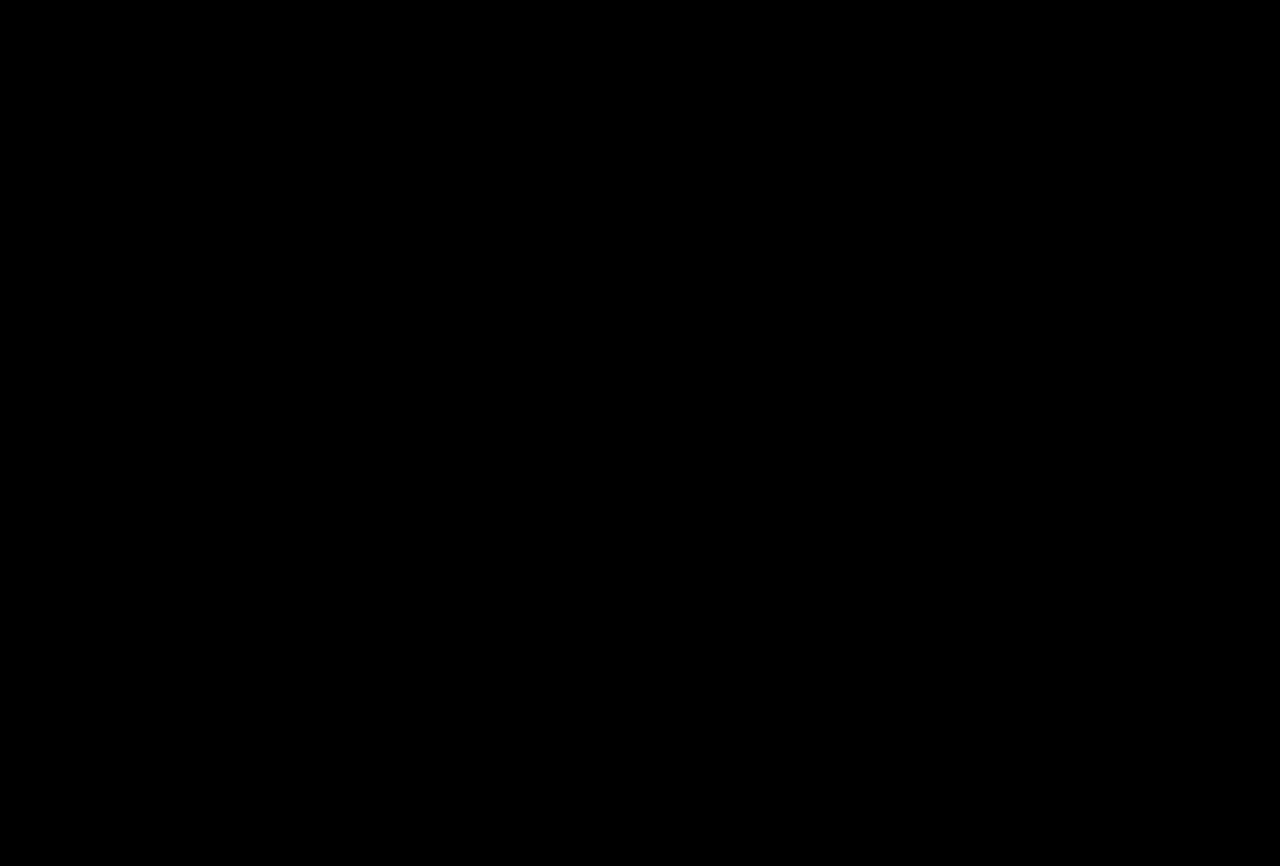
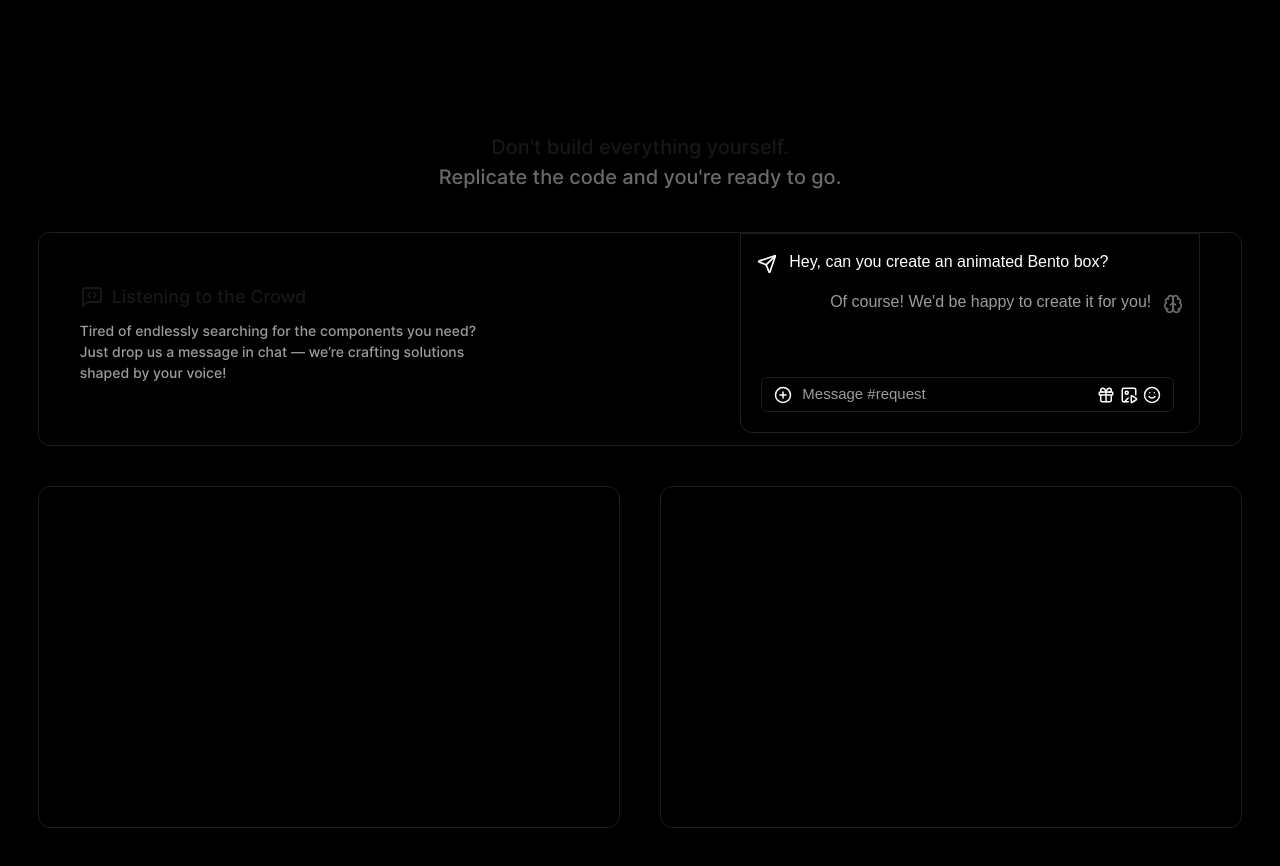
Before and after one commit to sudo-aadhi/Exposure, a Next.js app: page / in a window 1280 px wide. Shown: the part 2200-3066 px from the top of the page. Built offline with nearby package versions, Linux system fonts and the light colour scheme.

Commit message:
Bento community section created

```diff
--- /dev/null
+++ b/app/components/animated/BentoGrids.tsx
@@ -0,0 +1,99 @@
+"use client";
+import React, { useEffect, useState } from "react";
+import {
+  MessageSquareCode,
+  Brain,
+  Send,
+  CirclePlus,
+  Gift,
+  ImagePlay,
+  Smile,
+} from "lucide-react";
+
+const BentoGrids = () => {
+  return (
+    <div className="flex flex-col items-center relative top-[500px] w-[1204px] h-[695.84px] gap-[40px]">
+      <div className="flex flex-col items-center w-auto h-auto">
+        <h3 className="text-[20px] font-inter">
+          Don't build everything yourself.
+        </h3>
+        <h3 className="text-[20px] font-inter text-[#6A6B6C]">
+          Replicate the code and you're ready to go.
+        </h3>
+      </div>
+      <div className="flex w-full h-[217.78px] border border-[#1C1C1C] rounded-[12px] justify-evenly gap-[200px]">
+        <div className="flex flex-col w-[420px] h-[200px] justify-center gap-[10px]">
+          <div className="flex items-center gap-[8px]">
+            <MessageSquareCode />
+            <h2 className="text-[18px] font-thin font-inter">
+              Listening to the Crowd
+            </h2>
+          </div>
+          <div className="flex">
+            <p className="text-[14px] text-[#9C9C9D] font-inter">
+              Tired of endlessly searching for the components you need? Just
+              drop us a message in chat — we’re crafting solutions shaped by
+              your voice!
+            </p>
+          </div>
+        </div>
+        {/* The chatbox component  */}
+        <ChatBoxComponent />
+      </div>
+      <div className="flex items-center justify-between w-full h-[342.06px] rounded-[12px]">
+        <div className="flex items-center justify-between w-[582px] h-[342.06px] border border-[#1C1C1C] rounded-[12px]"></div>
+        <div className="flex items-center justify-between w-[582px] h-[342.06px] border border-[#1C1C1C] rounded-[12px]"></div>
+      </div>
+    </div>
+  );
+};
+
+const ChatBoxComponent = () => {
+  const [message, setMessage] = useState("");
+  const [mounted, setMounted] = useState(false);
+
+  useEffect(() => {
+    setMounted(true); // Mark as mounted once the component is rendered on the client
+  }, []);
+
+  if (!mounted) {
+    return null; // Return nothing until the component has mounted
+  }
+
+  const handleSend = () => {
+    console.log("Sending message:", message);
+    setMessage("");
+  };
+
+  return (
+    <div className="flex flex-col w-[460px] h-[200px] rounded-b-[12px] border border-[#1C1C1C] bg-black text-white overflow-hidden">
+      <div className="flex flex-col flex-grow p-4 space-y-4 overflow-y-auto">
+        <div className="flex items-start gap-3">
+          <Send size={20} className="mt-1 flex-shrink-0" />
+          <h3 className="text-[16px] font-medium">
+            Hey, can you create an animated Bento box?
+          </h3>
+        </div>
+        <div className="flex items-start justify-end gap-3">
+          <h3 className="text-[16px] text-[#9C9C9D] text-right">
+            Of course! We'd be happy to create it for you!
+          </h3>
+          <Brain size={20} color="#6A6B6C" className="mt-1 flex-shrink-0" />
+        </div>
+      </div>
+      <div className="flex items-center justify-between border-[#1C1C1C] w-[413px] h-[35px] border ml-5 mb-5 rounded-[6px]">
+        <div className="flex items-center gap-[10px] ml-3">
+          <CirclePlus size={18} />
+          <p className="text-[#9C9C9D] text-[15px]">Message #request</p>
+        </div>
+        <div className="flex items-center gap-[5px] mr-3">
+          <Gift size={18} />
+          <ImagePlay size={18} />
+          <Smile size={18} />
+        </div>
+      </div>
+    </div>
+  );
+};
+
+export default BentoGrids;
--- a/app/components/mains/Body.tsx
+++ b/app/components/mains/Body.tsx
@@ -8,6 +8,7 @@ import FallingMeteorsBackground from "@/app/components/animated/FallingMeteors";
 import MovingBrands from "@/app/components/animated/ScrollToRevealBrands"; // Importing animated moving brands effect
 import ScrollToRevealText from "@/app/components/animated/AnimatedTextBlur"; // Importing scroll-triggered text reveal effect
 import ExplosiveText from "../animated/ExposiveText";
+import BentoGrids from "../animated/BentoGrids";
 const rightChevion = BadgeComponentProp; // Storing badge component properties for the chevron icon
 
 const Body = () => {
@@ -33,6 +34,7 @@ const Body = () => {
       {/* <MovingBrands /> */}
       <MovingBrands />
       <ExplosiveText />
+      <BentoGrids />
     </div>
   );
 };
--- a/package.json
+++ b/package.json
@@ -10,6 +10,7 @@
   },
   "dependencies": {
     "framer-motion": "^11.12.0",
+    "lucide-react": "^0.462.0",
     "next": "15.0.3",
     "react": "19.0.0-rc-66855b96-20241106",
     "react-dom": "19.0.0-rc-66855b96-20241106"
```
Also changed, not shown: 1 other file (tests, documents, lock files or other folders).
